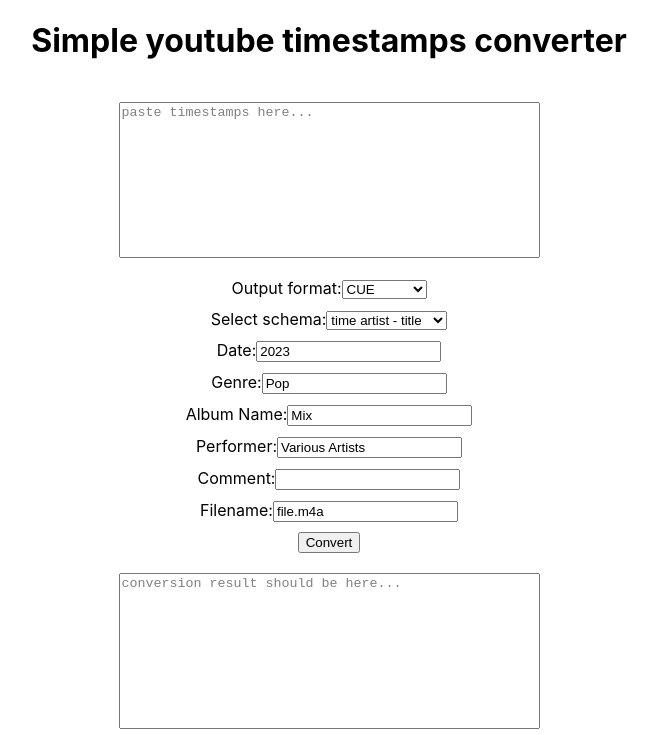
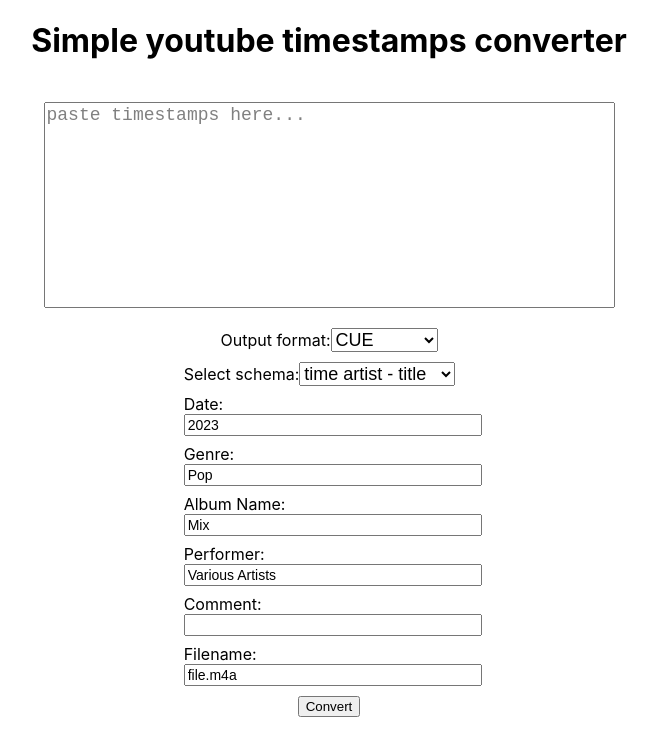
Before and after one commit to devid-corsard/timestamps-conv, a React (Create React App) app: page / in a window 1280 px wide. Shown: the top 735 px of the page, without its empty margins (311-969 px from the left). Built offline with nearby package versions, Linux system fonts and the light colour scheme.

Commit message:
some visual fixes

```diff
--- a/src/App.css
+++ b/src/App.css
@@ -6,12 +6,33 @@
   justify-content: center;
 }
 
+.albumInfo{
+  display: flex;
+  gap: 8px;
+  flex-direction: column;
+  /* justify-content: center; */
+}
+
+input {
+  width: 100%;
+  font-size: 14px;
+}
+
+select {
+  font-size: 18px;
+}
+
 .inputText,
 .outputText {
   resize: none;
   margin: 10px;
 }
 
+textarea {
+  font-size:18px;
+}
+
 textarea::placeholder {
   color: gray;
+  font-size:18px;
 }
--- a/src/components/AlbumInfo.jsx
+++ b/src/components/AlbumInfo.jsx
@@ -3,7 +3,7 @@
     const { name, value } = e.target;
     setTags((prevData) => ({ ...prevData, [name]: value }));
   };
-  return <>
+  return <div className="albumInfo">
     <label>
       Select schema:
       <select name="schema" id="schema" onChange={handleTags}>
@@ -67,7 +67,7 @@
         onChange={handleTags}
       />
     </label>
-  </>
+  </div>
 }
 
 export default AlbumInfo;
```
